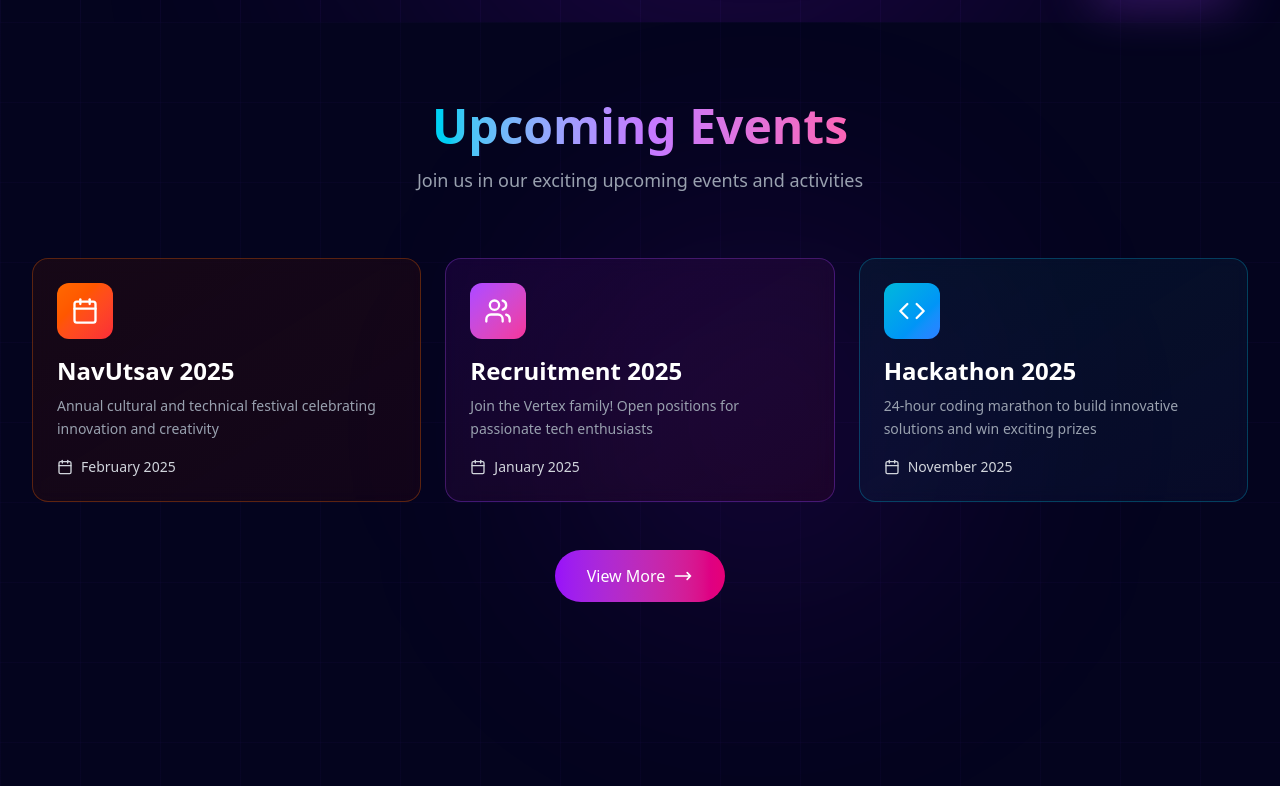
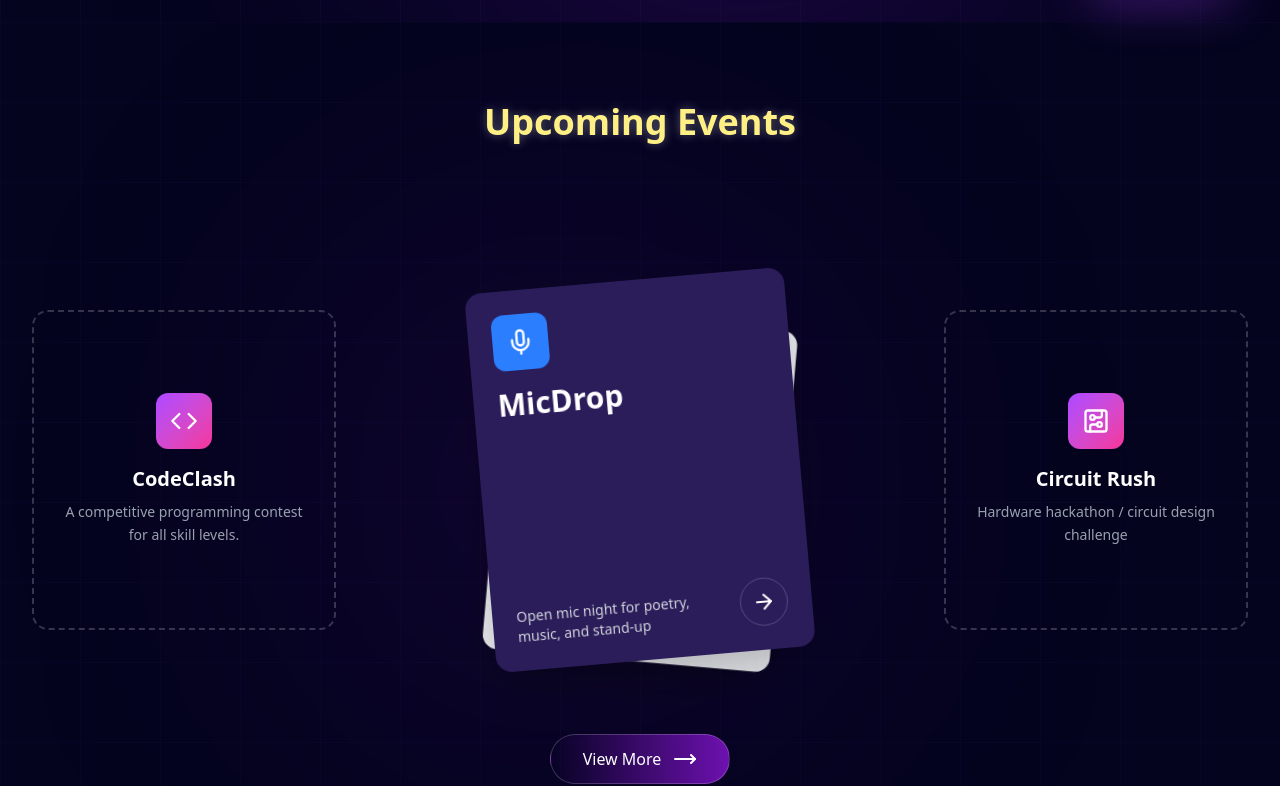
Before and after one commit to harsh12378/vertex-website, a Next.js app: page / in a window 1280 px wide. Shown: the part 778-1564 px from the top of the page. Built offline with nearby package versions, Linux system fonts and the light colour scheme.

Commit message:
Fix: upcoming event section (#4)

```diff
--- a/src/app/components/sections/upcoming.tsx
+++ b/src/app/components/sections/upcoming.tsx
@@ -1,157 +1,207 @@
 'use client'
 
-import { Calendar, Users, Code } from 'lucide-react'
+import { useState } from 'react'
+import { motion, AnimatePresence, type PanInfo } from 'framer-motion';
+import { Mic, CircuitBoard,  ArrowRight, Code ,MoveRight} from 'lucide-react'
+type EventType = {
+  id: number;
+  Icon: React.ComponentType<{ className?: string }>;
+  title: string;
+  description: string;
+};
 
-export default function Events() {
-  const events = [
+// New event data with corrected icon
+const eventsData = [
   {
     id: 1,
-      title: 'NavUtsav 2025',
-      description: 'Annual cultural and technical festival celebrating innovation and creativity',
-      icon: Calendar,
-      iconBg: 'from-orange-500 to-red-500',
-      cardBg: 'from-orange-950/30 to-red-950/20',
-      borderColor: 'border-orange-500/30',
-      date: 'February 2025',
+    Icon: Mic,
+    title: 'MicDrop',
+    description: 'Open mic night for poetry, music, and stand-up',
   },
   {
     id: 2,
-      title: 'Recruitment 2025',
-      description: 'Join the Vertex family! Open positions for passionate tech enthusiasts',
-      icon: Users,
-      iconBg: 'from-purple-500 to-pink-500',
-      cardBg: 'from-purple-950/30 to-pink-950/20',
-      borderColor: 'border-purple-500/30',
-      date: 'January 2025',
+    Icon: CircuitBoard,
+    title: 'Circuit Rush',
+    description: 'Hardware hackathon / circuit design challenge',
   },
   {
     id: 3,
-      title: 'Hackathon 2025',
-      description: '24-hour coding marathon to build innovative solutions and win exciting prizes',
-      icon: Code,
-      iconBg: 'from-cyan-500 to-blue-500',
-      cardBg: 'from-cyan-950/30 to-blue-950/20',
-      borderColor: 'border-cyan-500/30',
-      date: 'November 2025',
+    Icon: Code,
+    title: 'Vertex Velocity',
+    description: 'Mini sports fest (track, tug-of-war, football, etc.)',
+  },
+  {
+    id: 4,
+    Icon: Code, // Corrected icon from placeholder
+    title: 'CodeClash',
+    description: 'A competitive programming contest for all skill levels.',
   },
 ]
+
+// Animation variants for the cards
+const cardVariants = {
+  // ... 'enter' and 'center' variants remain the same
+  enter: ([offset, direction]: [number, number]) => ({
+    x: direction > 0 ? '100%' : '-100%',
+    opacity: 0,
+    scale: 0.8,
+  }),
+  center: ([offset, direction]: [number, number]) => ({
+    x: '0%',
+    y: offset === 0 ? 0 : 20,
+    scale: offset === 0 ? 1 : 0.9,
+    rotate: offset === 0 ? -5 : 5,
+    zIndex: eventsData.length - Math.abs(offset),
+    opacity: 1,
+  }),
+
+  // FIX IS HERE: Changed to accept a single number
+  exit: (direction: number) => ({
+    x: direction < 0 ? '100%' : '-100%',
+    opacity: 0,
+    zIndex: 0,
+  }),
+};
+
+
+export default function Events() {
+  const [events, setEvents] = useState(eventsData);
+  const [[activeIndex, direction], setActive] = useState([0, 0]); // Store index and direction
+
+  // Safety check for empty events array
+  if (!events || events.length === 0) {
+    return (
+      <section id="events" className="flex justify-center items-center min-h-screen" style={{ backgroundColor: '#04041e' }}>
+        <h2 className="text-2xl text-gray-400">No upcoming events.</h2>
+      </section>
+    );
+  }
+
+  // Function to handle changing the active card
+  const changeCard = (newDirection: number) => {
+    setActive(prev => {
+      let newIndex = prev[0] + newDirection;
+      if (newIndex < 0) newIndex = events.length - 1;
+      else if (newIndex >= events.length) newIndex = 0;
+      return [newIndex, newDirection];
+    });
+  };
+
+  const prevIndex = (activeIndex - 1 + events.length) % events.length;
+  const nextIndex = (activeIndex + 1) % events.length;
+
+  const handleDragEnd = (event: MouseEvent | TouchEvent | PointerEvent, info: PanInfo) => {
+  const swipe = info.offset.x;
+  if (swipe > 50) changeCard(-1);
+  else if (swipe < -50) changeCard(1);
+};
 
   return (
     <section
       id="events"
-      className="relative min-h-screen py-20 px-4 sm:px-6 lg:px-8 overflow-hidden"
+      className="relative flex flex-col justify-center items-center min-h-screen py-20 px-4 sm:px-6 lg:px-8 overflow-hidden"
       style={{ backgroundColor: '#04041e' }}
     >
-      {/* Background Grid */}
       <div className="absolute inset-0 bg-[linear-gradient(rgba(123,49,255,0.03)_1px,transparent_1px),linear-gradient(90deg,rgba(123,49,255,0.03)_1px,transparent_1px)] bg-[size:80px_80px]" />
+      <div className="absolute top-1/4 left-1/4 w-[500px] h-[500px] bg-purple-600/10 rounded-full blur-[150px]" />
 
-      {/* Gradient Orb */}
-      <div className="absolute top-1/4 right-1/4 w-[400px] h-[400px] bg-purple-600/10 rounded-full blur-[120px]" />
-
-      <div className="relative z-10 max-w-7xl mx-auto">
-        {/* Section Header */}
-        <div className="text-center mb-16 animate-fade-in">
-          <h2 className="text-4xl md:text-5xl font-bold mb-4">
-            <span className="bg-gradient-to-r from-cyan-400 via-purple-400 to-pink-400 bg-clip-text text-transparent">
+      <div className="relative z-10 w-full max-w-7xl mx-auto flex flex-col items-center">
+        <div className="text-center mb-12 md:mb-16">
+         <div className="text-center mb-12 md:mb-16">
+  <h2
+    className="text-3xl md:text-4xl font-bold text-yellow-200 mb-4"
+    style={{ textShadow: '0 0 10px rgba(255,255,255,0.3), 0 0 20px rgba(255,255,255,0.1)' }}
+  >
     Upcoming Events
-            </span>
   </h2>
-          <p className="text-gray-400 text-lg">
-            Join us in our exciting upcoming events and activities
-          </p>
+</div>
         </div>
 
-        {/* Events Grid */}
-        <div className="grid grid-cols-1 md:grid-cols-2 lg:grid-cols-3 gap-6 mb-12">
-          {events.map((event, index) => (
-            <div
-              key={event.id}
-              className={`group relative p-6 rounded-2xl border ${event.borderColor} bg-gradient-to-br ${event.cardBg} backdrop-blur-sm hover:scale-105 transition-all duration-300 hover:shadow-2xl hover:shadow-purple-500/20 animate-fade-in-up`}
-              style={{
-                animationDelay: `${index * 0.2}s`,
-              }}
-            >
-              {/* Icon */}
-              <div
-                className={`w-14 h-14 rounded-xl bg-gradient-to-br ${event.iconBg} flex items-center justify-center mb-4 group-hover:scale-110 transition-transform duration-300`}
-              >
-                <event.icon className="w-7 h-7 text-white" />
+        <div className="w-full flex justify-center items-center h-[450px] md:h-[400px]">
+          <div className="hidden lg:flex w-1/4">
+            <SideCard event={events[prevIndex]} />
           </div>
 
-              {/* Content */}
-              <h3 className="text-2xl font-bold text-white mb-2 group-hover:text-transparent group-hover:bg-gradient-to-r group-hover:from-cyan-400 group-hover:to-purple-400 group-hover:bg-clip-text transition-all duration-300">
-                {event.title}
-              </h3>
+          <div className="relative w-full lg:w-1/2 h-full flex items-center justify-center">
+            <AnimatePresence initial={false} custom={direction}>
+              {events.map((event, index) => {
+                const offset = index - activeIndex;
+                if (Math.abs(offset) > 1) return null;
 
-              <p className="text-gray-400 text-sm mb-4 leading-relaxed">
-                {event.description}
-              </p>
+                const isFrontCard = offset === 0;
 
-              {/* Date Badge */}
-              <div className="flex items-center gap-2 text-gray-300 text-sm">
-                <Calendar className="w-4 h-4" />
-                <span>{event.date}</span>
+                return (
+                  <motion.div
+                    key={event.id}
+                    className={`absolute w-[85%] max-w-[320px] h-[380px] rounded-2xl flex flex-col justify-between p-6 shadow-2xl ${
+                      isFrontCard ? 'bg-[#2b1c5a] cursor-grab active:cursor-grabbing' : 'bg-gray-200'
+                    }`}
+                    // Use variants for cleaner animations
+                    variants={cardVariants}
+                    initial="enter"
+                    animate="center"
+                    exit="exit"
+                    // Pass offset and direction to variants
+                    custom={[offset, direction]}
+                    transition={{ type: 'spring', stiffness: 300, damping: 30 }}
+                    drag={isFrontCard ? 'x' : false}
+                    dragConstraints={{ left: 0, right: 0 }}
+                    onDragEnd={handleDragEnd}
+                  >
+                    {isFrontCard ? <FrontCardContent event={event} onNext={() => changeCard(1)} /> : <BackCardContent />}
+                  </motion.div>
+                );
+              })}
+            </AnimatePresence>
           </div>
 
-              {/* Hover Gradient Border Effect */}
-              <div className="absolute inset-0 rounded-2xl opacity-0 group-hover:opacity-100 transition-opacity duration-300 pointer-events-none bg-gradient-to-r from-cyan-500/10 via-purple-500/10 to-pink-500/10" />
+          <div className="hidden lg:flex w-1/4">
+            <SideCard event={events[nextIndex]} />
           </div>
-          ))}
         </div>
 
-        {/* View More Button */}
-        <div className="flex justify-center animate-fade-in-up" style={{ animationDelay: '0.6s' }}>
-          <button className="group px-8 py-3.5 rounded-full bg-gradient-to-r from-purple-600 to-pink-600 text-white font-medium hover:shadow-2xl hover:shadow-purple-500/40 transition-all duration-300 hover:scale-105 flex items-center gap-2">
-            View More
-            <svg
-              className="w-5 h-5 group-hover:translate-x-1 transition-transform"
-              fill="none"
-              stroke="currentColor"
-              viewBox="0 0 24 24"
-            >
-              <path
-                strokeLinecap="round"
-                strokeLinejoin="round"
-                strokeWidth={2}
-                d="M17 8l4 4m0 0l-4 4m4-4H3"
+      <div className="flex justify-center mt-12 md:mt-16">
+  <button className="group inline-flex items-center justify-center gap-3 px-8 py-3 rounded-full text-white font-medium bg-gradient-to-r from-purple-1000 to-purple-800 border border-white/20 transition-all duration-300 hover:from-purple-900 hover:to-purple-700 hover:scale-105 hover:border-white/40">
+    <span>View More</span>
+    <MoveRight
+      className="w-6 h-6 transition-transform duration-300 group-hover:translate-x-2"
     />
-            </svg>
   </button>
 </div>
       </div>
-
-      <style jsx>{`
-        @keyframes fade-in {
-          from {
-            opacity: 0;
-            transform: translateY(20px);
-          }
-          to {
-            opacity: 1;
-            transform: translateY(0);
-          }
-        }
-
-        @keyframes fade-in-up {
-          from {
-            opacity: 0;
-            transform: translateY(30px);
-          }
-          to {
-            opacity: 1;
-            transform: translateY(0);
-          }
-        }
-
-        .animate-fade-in {
-          animation: fade-in 1s ease-out forwards;
-        }
-
-        .animate-fade-in-up {
-          animation: fade-in-up 0.8s ease-out forwards;
-          opacity: 0;
-        }
-      `}</style>
     </section>
   )
 }
+
+// Sub-components remain the same...
+const SideCard: React.FC<{ event: EventType }> = ({ event }) => (
+  <div className="w-full h-[320px] border-2 border-dashed border-white/20 rounded-2xl p-6 flex flex-col text-center items-center justify-center">
+      <div className="w-14 h-14 rounded-xl bg-gradient-to-br from-purple-500 to-pink-500 flex items-center justify-center mb-4">
+        <event.Icon className="w-7 h-7 text-white" />
+      </div>
+      <h3 className="text-xl font-bold text-white mb-2">{event.title}</h3>
+      <p className="text-gray-400 text-sm leading-relaxed">{event.description}</p>
+  </div>
+);
+
+const FrontCardContent: React.FC<{ event: EventType; onNext: () => void }> = ({ event, onNext }) => (
+  <>
+    <div>
+      <div className="w-14 h-14 rounded-xl bg-blue-500 flex items-center justify-center mb-4">
+        <event.Icon className="w-7 h-7 text-white" />
+      </div>
+      <h3 className="text-3xl font-bold text-white">{event.title}</h3>
+    </div>
+    <div className="flex justify-between items-end">
+        <p className="text-gray-300 text-sm w-3/4">{event.description}</p>
+        <button
+          onClick={onNext}
+          className="w-12 h-12 rounded-full border border-white/20 flex items-center justify-center text-white hover:bg-white/10 transition-colors"
+        >
+          <ArrowRight size={24} />
+        </button>
+    </div>
+  </>
+);
+
+const BackCardContent = () => <div />;
--- a/src/app/page.tsx
+++ b/src/app/page.tsx
@@ -1,7 +1,7 @@
 import Image from "next/image";
 import Navbar from "./components/sections/Navbar";
 import Hero from "./components/sections/Hero";
-import Upcoming from './components/sections/upcoming'
+import UpcomingEvents from './components/sections/upcoming'
 import About from "./components/sections/About";
 import Members from './components/sections/Members'
 import  Contact from './components/sections/Contact'
@@ -10,7 +10,7 @@ export default function Home() {
     <div>
    <Navbar/>
    <Hero/>
-   <Upcoming/>
+   <UpcomingEvents/>
    <About/>
    <Members/>
    <Contact/>
```
Also changed, not shown: package.json (+8 -1 lines), 1 other file (tests, documents, lock files or other folders). Lines whose indentation alone changed are shown as unchanged.
